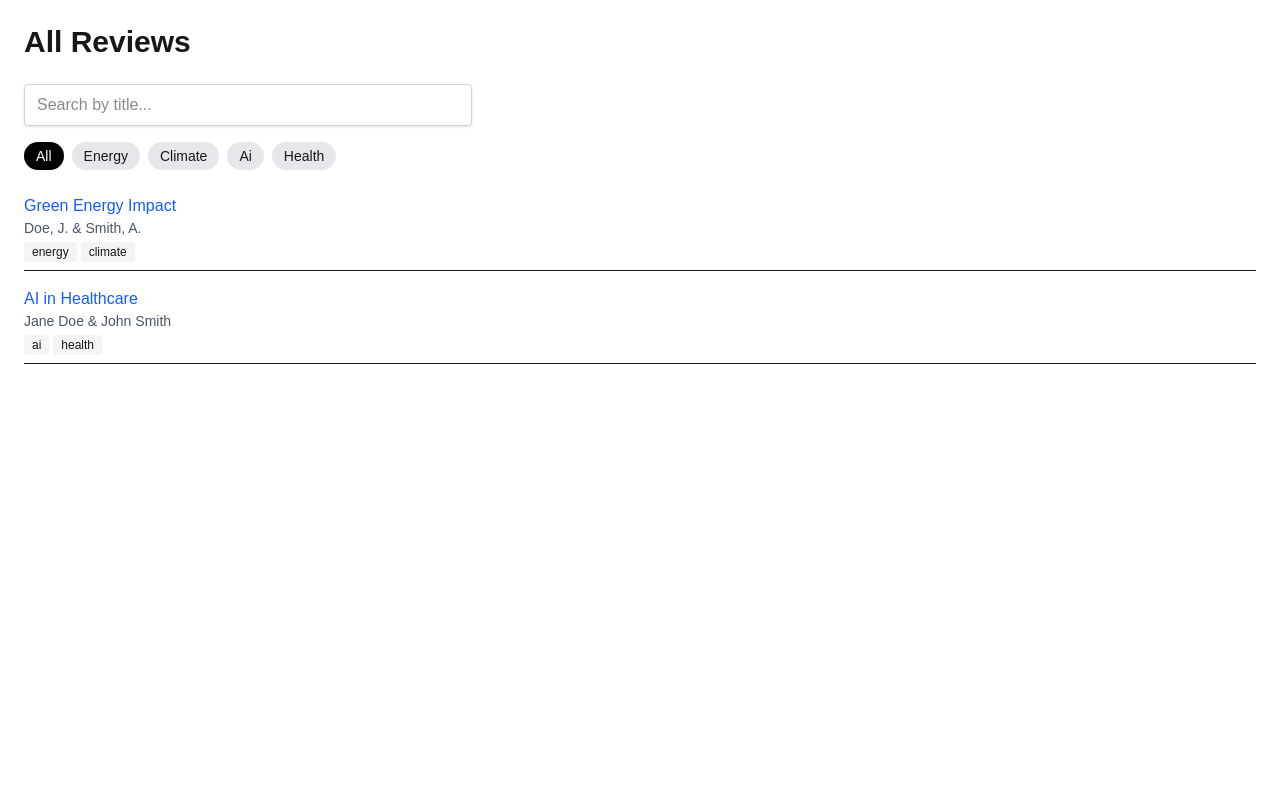
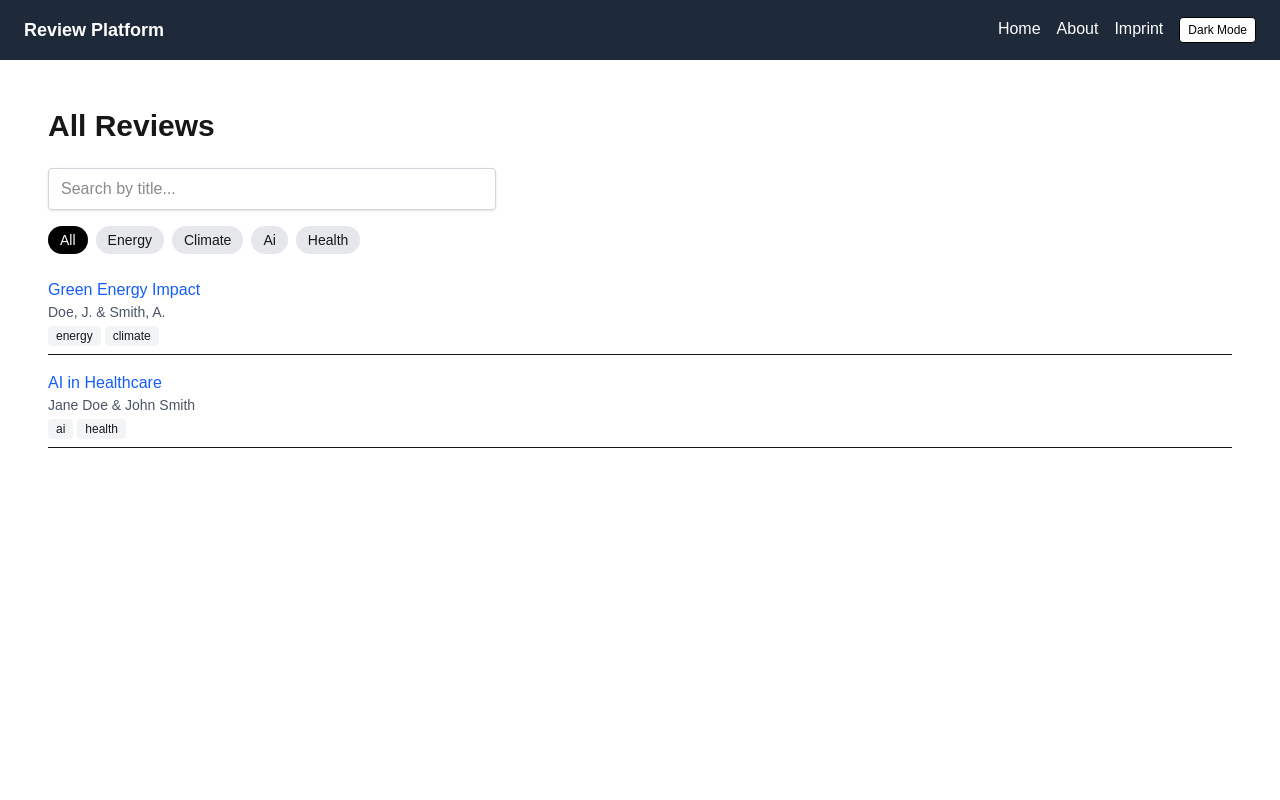
Before and after one commit to MateoLPozo2/reviews_service, a Next.js app: page / in a window 1280 px wide. Shown: the top 800 px of the page. Built offline with nearby package versions, Linux system fonts and the light colour scheme.

Commit message:
Added toggled styles

```diff
--- a/components/Layout.js
+++ b/components/Layout.js
@@ -1,5 +1,6 @@
 // components/Layout.js
 import Link from "next/link";
+// 👇 Add the import at the top
 import ThemeToggle from "./ThemeToggle";
 
 export default function Layout({ children }) {
@@ -8,10 +9,11 @@ export default function Layout({ children }) {
       <header className="bg-gray-800 text-white px-6 py-4">
         <nav className="flex justify-between items-center">
           <div className="text-lg font-bold">Review Platform</div>
-          <div className="space-x-4 flex items-center">
+          <div className="space-x-4">
             <Link href="/">Home</Link>
             <Link href="/about">About</Link>
             <Link href="/imprint">Imprint</Link>
+            {/* 👇 Add the theme toggle right after the links */}
             <ThemeToggle />
           </div>
         </nav>
--- a/pages/_app.js
+++ b/pages/_app.js
@@ -1,11 +1,12 @@
 // pages/_app.js
-import { ThemeProvider } from 'next-themes';
-import '@/styles/globals.css';
+// pages/_app.js
+import Layout from "@/components/Layout";
+import "@/styles/globals.css";
 
 export default function App({ Component, pageProps }) {
   return (
-    <ThemeProvider attribute="class">
+    <Layout>
       <Component {...pageProps} />
-    </ThemeProvider>
+    </Layout>
   );
 }
```
